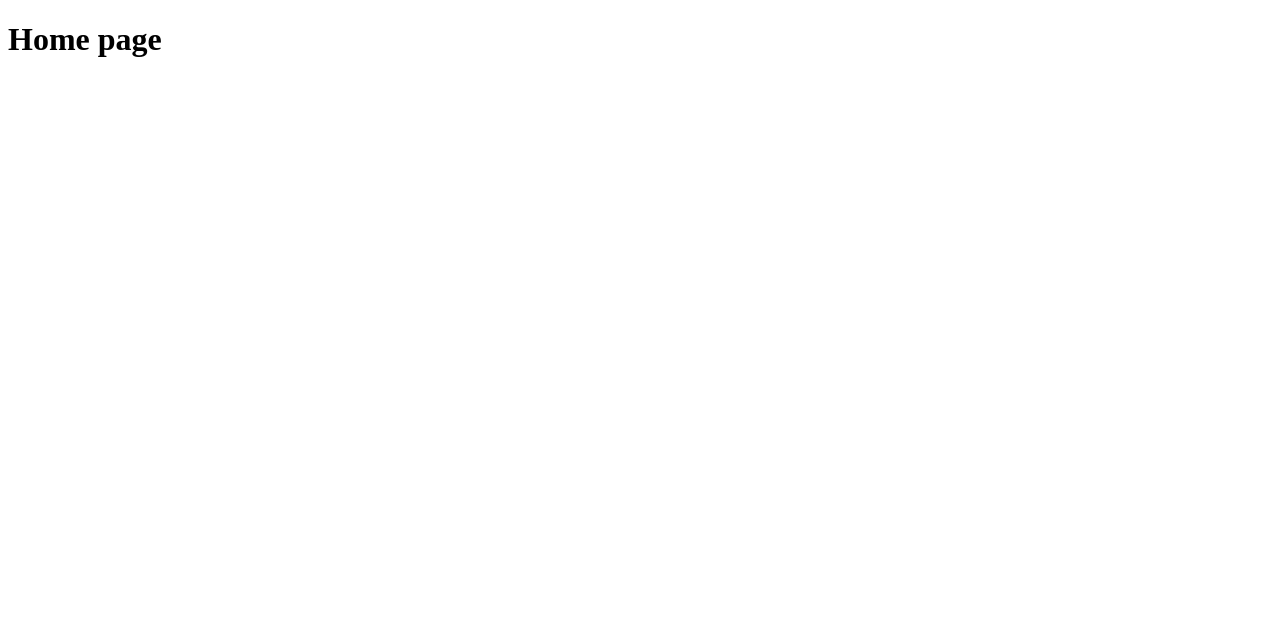
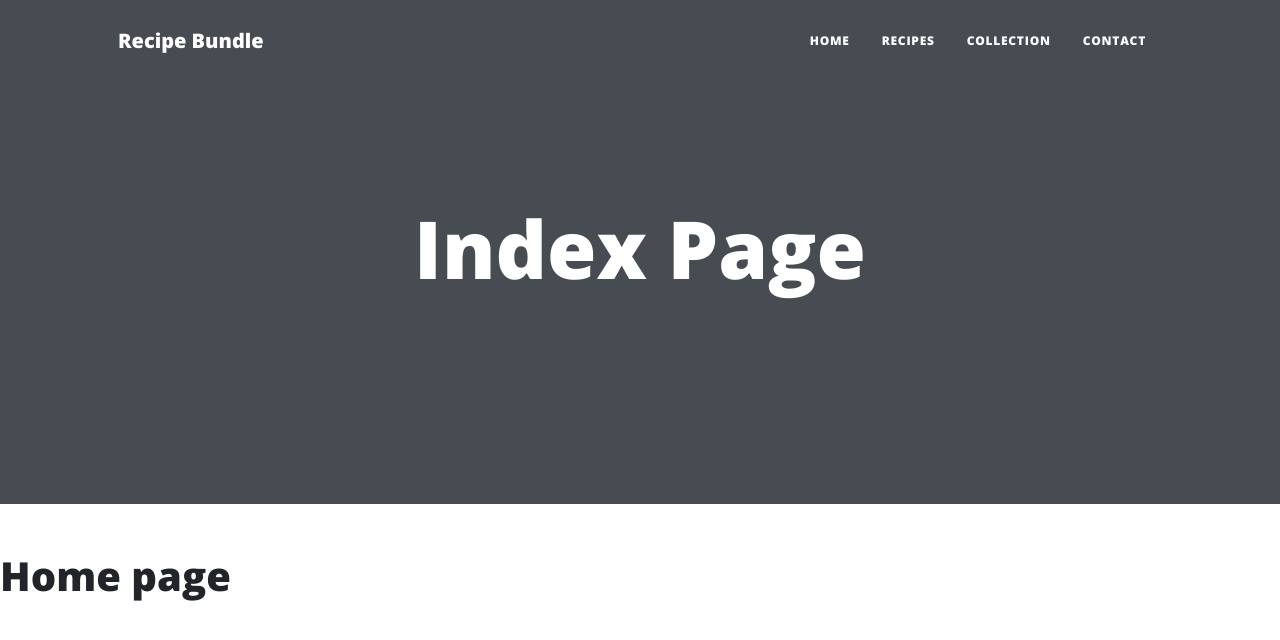
Before and after one commit to ElrieM/MS3-RecipeBundle, a Flask app: page / in a window 1280 px wide. Before the commit the part shown is almost empty. Shown: the top 640 px of the page. Run offline with Flask 2, Linux system fonts and the light colour scheme; some libraries are stand-ins or nearby versions.

Commit message:
feat: Add header and navbar from Clean Blog theme and add favicon

```diff
--- a/templates/base.html
+++ b/templates/base.html
@@ -1,16 +1,71 @@
 <!DOCTYPE html>
 <html lang="en">
+
 <head>
     <meta charset="UTF-8">
     <meta http-equiv="X-UA-Compatible" content="IE=edge">
     <meta name="viewport" content="width=device-width, initial-scale=1.0">
-    <title>Document</title>
+    <!-- favicon-->
+    <link rel="icon" href="static/images/favicon-recipes.ico" type="image/x-icon">
+    <!-- Font Awesome icons (free version)-->
+    <script src="https://use.fontawesome.com/releases/v5.15.3/js/all.js" crossorigin="anonymous"></script>
+    <!-- Google fonts-->
+    <link href="https://fonts.googleapis.com/css?family=Lora:400,700,400italic,700italic" rel="stylesheet"
+        type="text/css" />
+    <link
+        href="https://fonts.googleapis.com/css?family=Open+Sans:300italic,400italic,600italic,700italic,800italic,400,300,600,700,800"
+        rel="stylesheet" type="text/css" />
+    <!-- Core theme CSS (includes Bootstrap)-->
+    <link href="{{ url_for('static', filename='css/styles.css') }}" rel="stylesheet" type="text/css" />
+    <title>Recipe Bundle</title>
 </head>
-<body>
 
-    {% block content %}
+<body id="page-top">
+    <header>
+        <!-- Navigation-->
+        <!-- Copied and adapted from https://startbootstrap.com/theme/clean-blog -->
+        <nav class="navbar navbar-expand-lg navbar-light fixed-top" id="mainNav">
+            <div class="container px-5">
+                <a class="navbar-brand" href="{{ url_for('index') }}">Recipe Bundle</a>
+                <button class="navbar-toggler" type="button" data-bs-toggle="collapse"
+                    data-bs-target="#navbarResponsive" aria-controls="navbarResponsive" aria-expanded="false"
+                    aria-label="Toggle navigation">
+                    Menu
+                    <i class="fas fa-bars"></i>
+                </button>
+                <div class="collapse navbar-collapse" id="navbarResponsive">
+                    <ul class="navbar-nav ms-auto py-4 py-lg-0">
+                        <li class="nav-item"><a class="nav-link px-lg-3 py-3 py-lg-4"
+                                href="{{ url_for('index') }}">Home</a></li>
+                        <li class="nav-item"><a class="nav-link px-lg-3 py-3 py-lg-4" href="#">Recipes</a></li>
+                        <li class="nav-item"><a class="nav-link px-lg-3 py-3 py-lg-4" href="#">Collection</a></li>
+                        <li class="nav-item"><a class="nav-link px-lg-3 py-3 py-lg-4" href="#">Contact</a></li>
+                    </ul>
+                </div>
+            </div>
+        </nav>
+        <!-- Page Header-->
+        <!-- Copied and adapted from https://startbootstrap.com/theme/clean-blog -->
+        <header class="masthead">
+            <div class="container position-relative px-4 px-lg-5">
+                <div class="row gx-4 gx-lg-5 justify-content-center">
+                    <div class="col-md-10 col-lg-8 col-xl-7">
+                        <div class="site-heading">
+                            <h1>Index Page</h1>
+                        </div>
+                    </div>
+                </div>
+            </div>
+        </header>
 
-    {% endblock %}
+        {% block content %}
 
+        {% endblock %}
+
+        <!-- Bootstrap core JS-->
+        <script src="https://cdn.jsdelivr.net/npm/bootstrap@5.1.0/dist/js/bootstrap.bundle.min.js"></script>
+        <!-- Core theme JS-->
+        <script src="{{ url_for('static', filename='js/scripts.js') }}"></script>
 </body>
+
 </html>
```
Also changed, not shown: static/images/favicon-recipes.ico (added).
